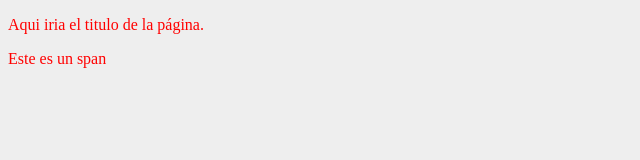
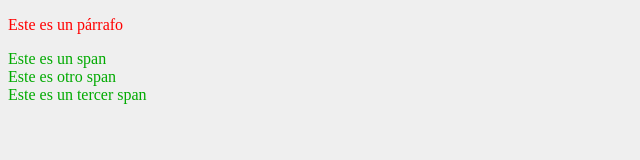
Before and after one commit to jhonedlopez/primero, a plain HTML site: page index.html in a window 1280 px wide. Shown: the whole page, without its empty margins (0-640 px from the left). Drawn offline with Linux system fonts and the light colour scheme.

Commit message:
otras etiquetas mas

```diff
--- a/index.html
+++ b/index.html
@@ -6,7 +6,12 @@
     <link rel="stylesheet" href="main.css" type="text/css" />
 </head>
 <body>
-    <p>Aqui iria el titulo de la página.</p>
-    <span>Este es un span</span>
+    <p id="parrafo">Este es un párrafo</p>
+    <span class="etiqueta">Este es un span</span>
+<br />
+    <span class="etiqueta">Este es otro span</span>
+<br />
+    <span class="etiqueta">Este es un tercer span</span>
+<br />
 </body>
 </html>
--- a/main.css
+++ b/main.css
@@ -1,4 +1,11 @@
 body {
-    background-color: #eeeeee;
+    background-color: #efefef;
+}
+
+#parrafo {
     color: #ff0000;
 }
+
+.etiqueta {
+    color: #00aa00;
+}
```
